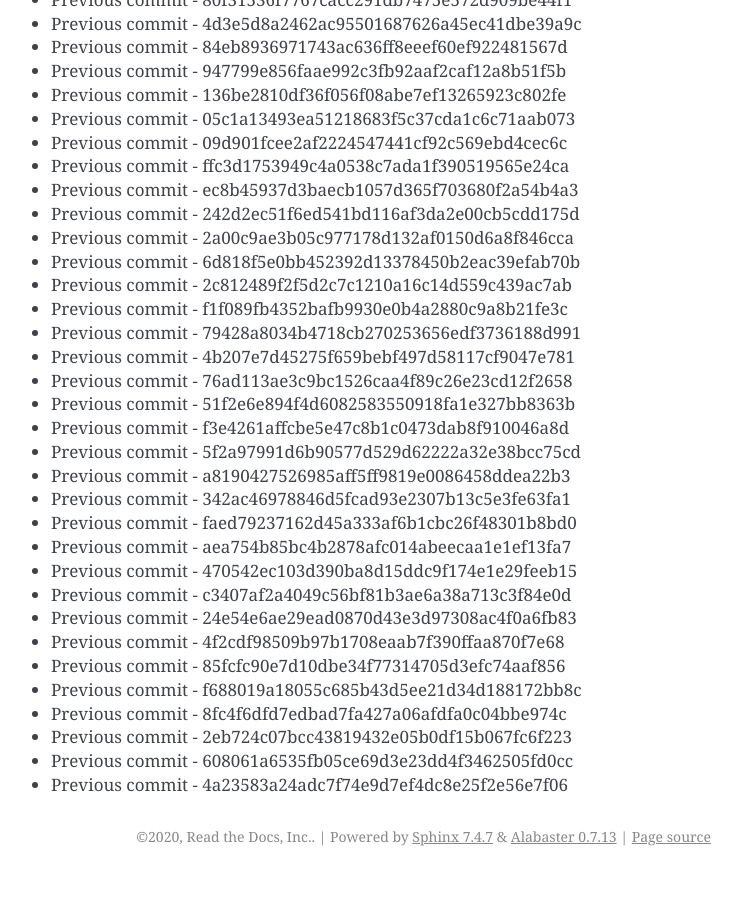
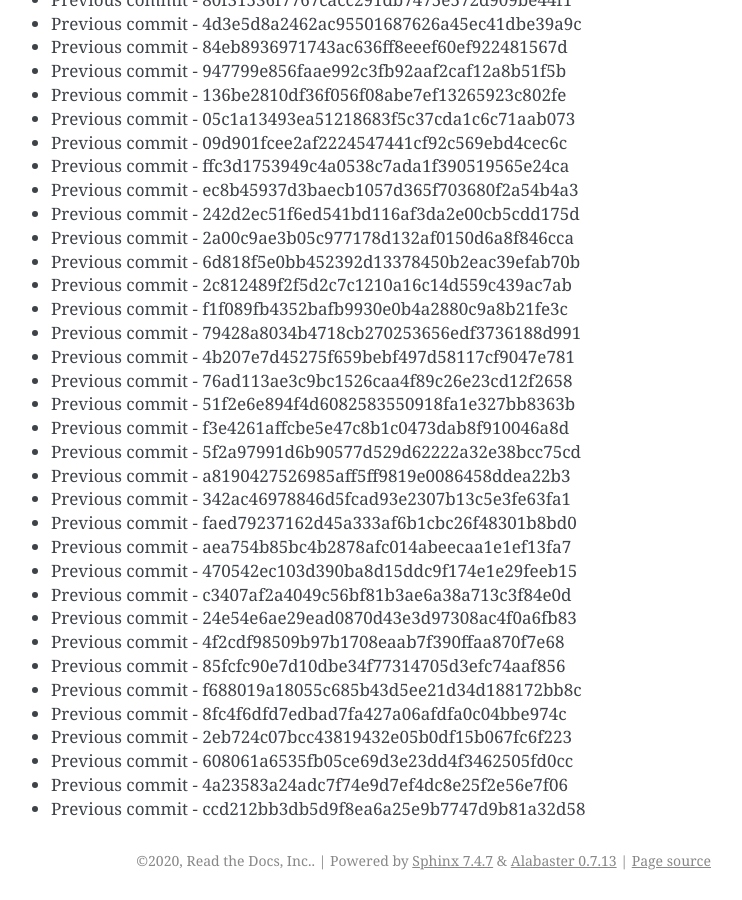
Before and after one commit to readthedocs/rtd-git-stresstest, a Sphinx documentation site: the page built from docs/updates.rst, in a window 1280 px wide and 900 px high, scrolled down 8128 px. Shown: the whole window, without its empty margins (399-1141 px from the left). Built offline with Sphinx 7.4.7, drawn with Linux system fonts in a browser that asks for light colours; before the commit the page ends 9004 px from its top, so only the background shows below that.

Commit message:
Generating commit from previous: ccd212bb3db5d9f8ea6a25e9b7747d9b81a32d58

```diff
--- a/docs/updates.rst
+++ b/docs/updates.rst
@@ -373,3 +373,4 @@ It can be tested for any performance characteristics.
 * Previous commit - 2eb724c07bcc43819432e05b0df15b067fc6f223
 * Previous commit - 608061a6535fb05ce69d3e23dd4f3462505fd0cc
 * Previous commit - 4a23583a24adc7f74e9d7ef4dc8e25f2e56e7f06
+* Previous commit - ccd212bb3db5d9f8ea6a25e9b7747d9b81a32d58
```
